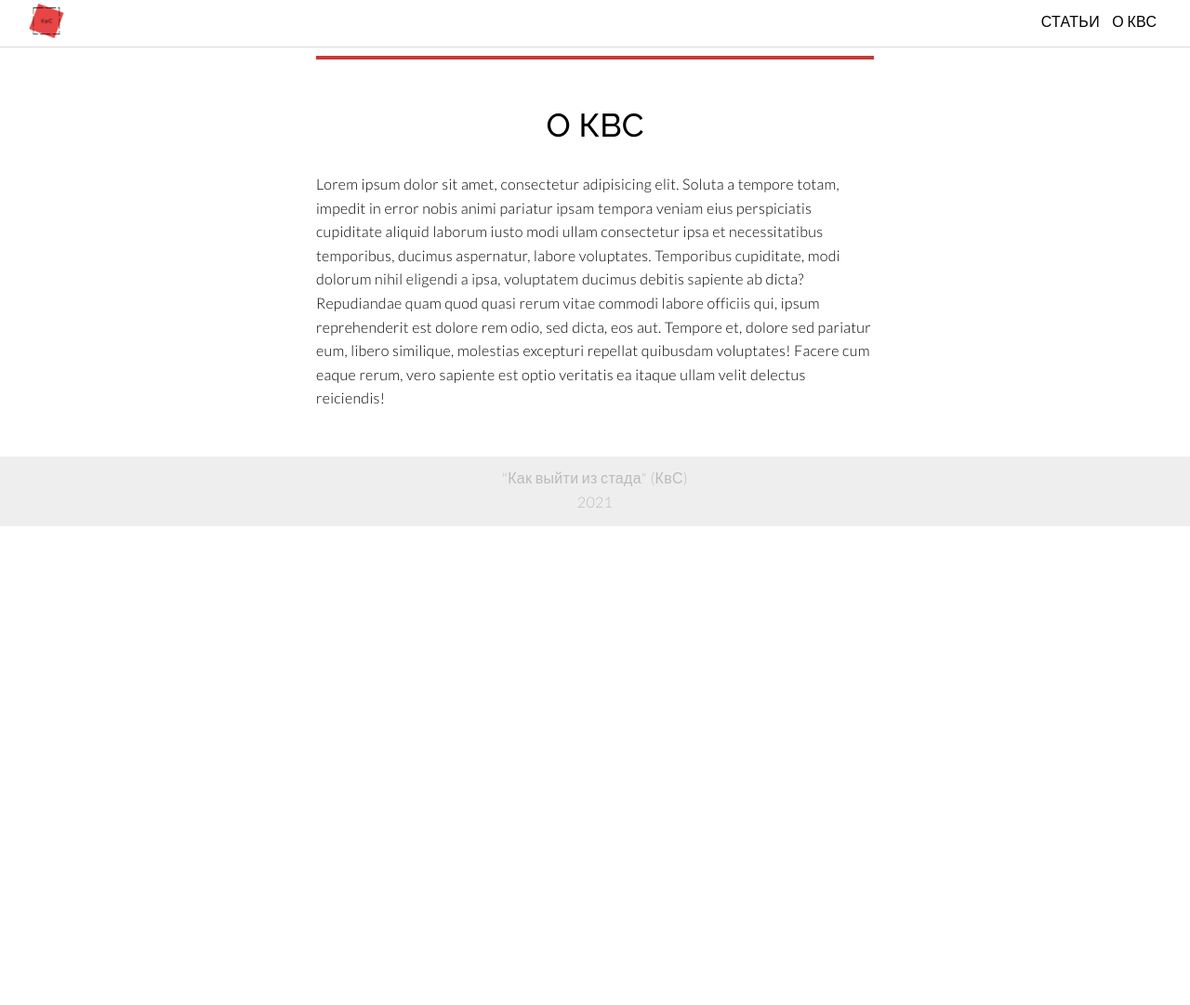
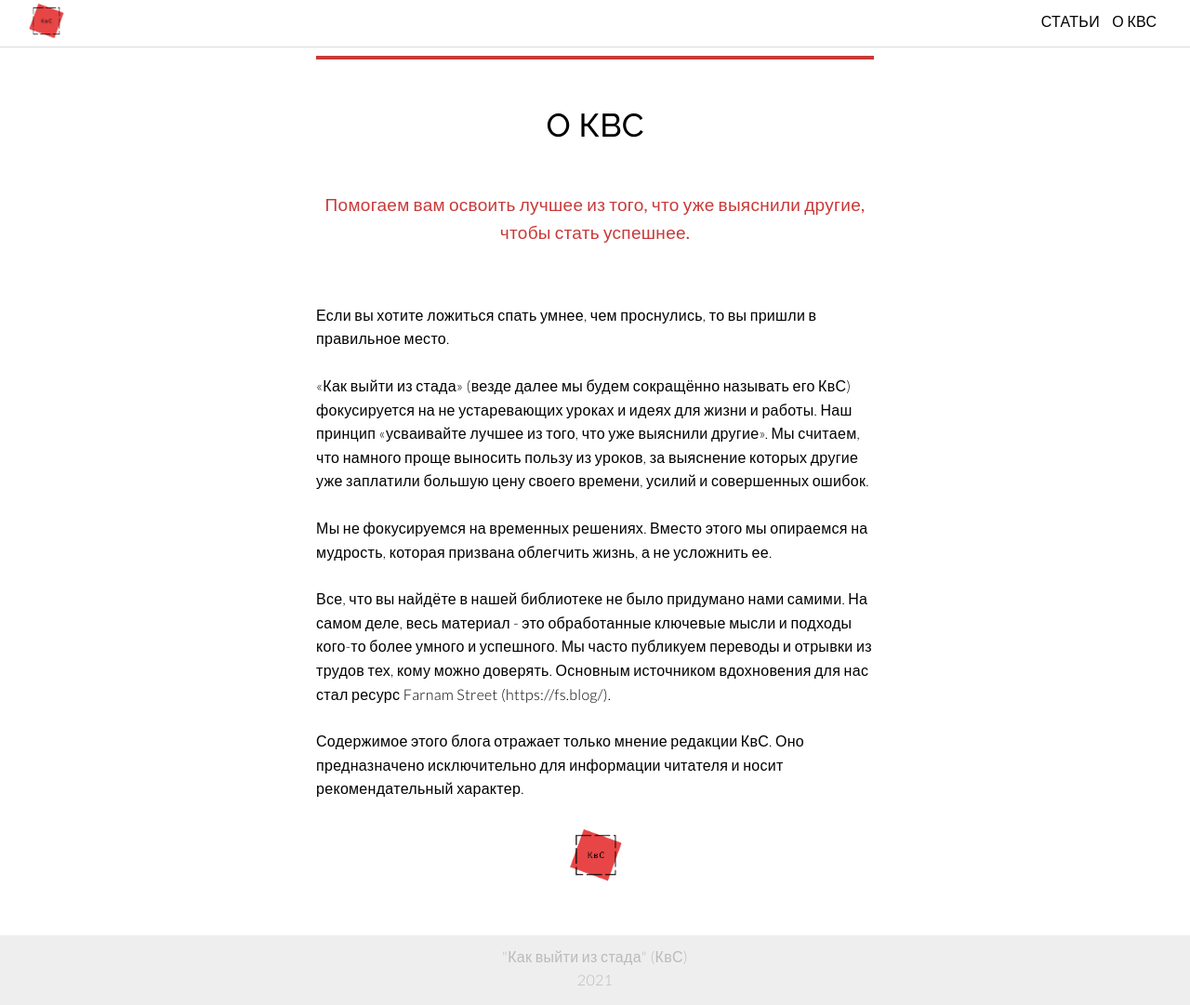
Before and after one commit to aapxx87/kvs, a plain HTML site: page about.html in a window 1280 px wide. Shown: the whole page at 93% size. Before the commit the page ends 800 px from the top, so only its background shows below. Drawn offline with nearby package versions, Linux system fonts and the light colour scheme.

Commit message:
update n

```diff
--- a/about.html
+++ b/about.html
@@ -70,9 +70,25 @@
 
   <h1 class="article-title">О КВС</h1>
 
+  <p class="main-intro intro-about">Помогаем вам освоить лучшее из того, что уже выяснили другие, чтобы стать успешнее.</p>
 
-  <p class="article_text">Lorem ipsum dolor sit amet, consectetur adipisicing elit. Soluta a tempore totam, impedit in error nobis animi pariatur ipsam tempora veniam eius perspiciatis cupiditate aliquid laborum iusto modi ullam consectetur ipsa et necessitatibus temporibus, ducimus aspernatur, labore voluptates. Temporibus cupiditate, modi dolorum nihil eligendi a ipsa, voluptatem ducimus debitis sapiente ab dicta? Repudiandae quam quod quasi rerum vitae commodi labore officiis qui, ipsum reprehenderit est dolore rem odio, sed dicta, eos aut. Tempore et, dolore sed pariatur eum, libero similique, molestias excepturi repellat quibusdam voluptates! Facere cum eaque rerum, vero sapiente est optio veritatis ea itaque ullam velit delectus reiciendis!</p>
 
+  <p class="article_text">Если вы хотите ложиться спать умнее, чем проснулись, то вы пришли в правильное место. </p>
+
+  <p class="article_text">«Как выйти из стада» (везде далее мы будем сокращённо называть его КвС) фокусируется на не устаревающих уроках и идеях для жизни и работы. Наш принцип «усваивайте лучшее из того, что уже выяснили другие». Мы считаем, что намного проще выносить пользу из уроков, за выяснение которых другие уже заплатили большую цену своего времени, усилий и совершенных ошибок. </p>
+
+  <p class="article_text">Мы не фокусируемся на временных решениях. Вместо этого мы опираемся на мудрость, которая призвана облегчить жизнь, а не усложнить ее.</p>
+
+
+  <p class="article_text">Все, что вы найдёте в нашей библиотеке не было придумано нами самими. На самом деле, весь материал - это обработанные ключевые мысли и подходы кого-то более умного и успешного. Мы часто публикуем переводы и отрывки  из трудов тех, кому можно доверять. Основным источником вдохновения для нас стал ресурс Farnam Street (https://fs.blog/).</p>
+
+
+  <p class="article_text">Содержимое этого блога отражает только мнение редакции КвС. Оно предназначено исключительно для информации читателя и носит рекомендательный характер.</p>
+
+
+  <div class="logo-img">
+    <img src='img/logo.png' class="logo-img-png"/>
+  </div>
 
 
 </section>
--- /dev/null
+++ b/style/con_about.css
@@ -0,0 +1,5 @@
+.intro-about {
+  color: #C93938;
+  font-weight: 500;
+  margin-top: 50px;
+}
--- a/style/main.css
+++ b/style/main.css
@@ -19,12 +19,14 @@
 /* стили фона мобильного меню */
 @import "con_mobile_menu_background.css";
 
+/* стили about */
+@import "con_footer.css";
+
 /* стили footer */
-@import "con_footer.css";
+@import "con_about.css";
 
 /* стили переиспользуемых элементов */
 @import "con_reusable_elements.css";
-
 
 
 
```
